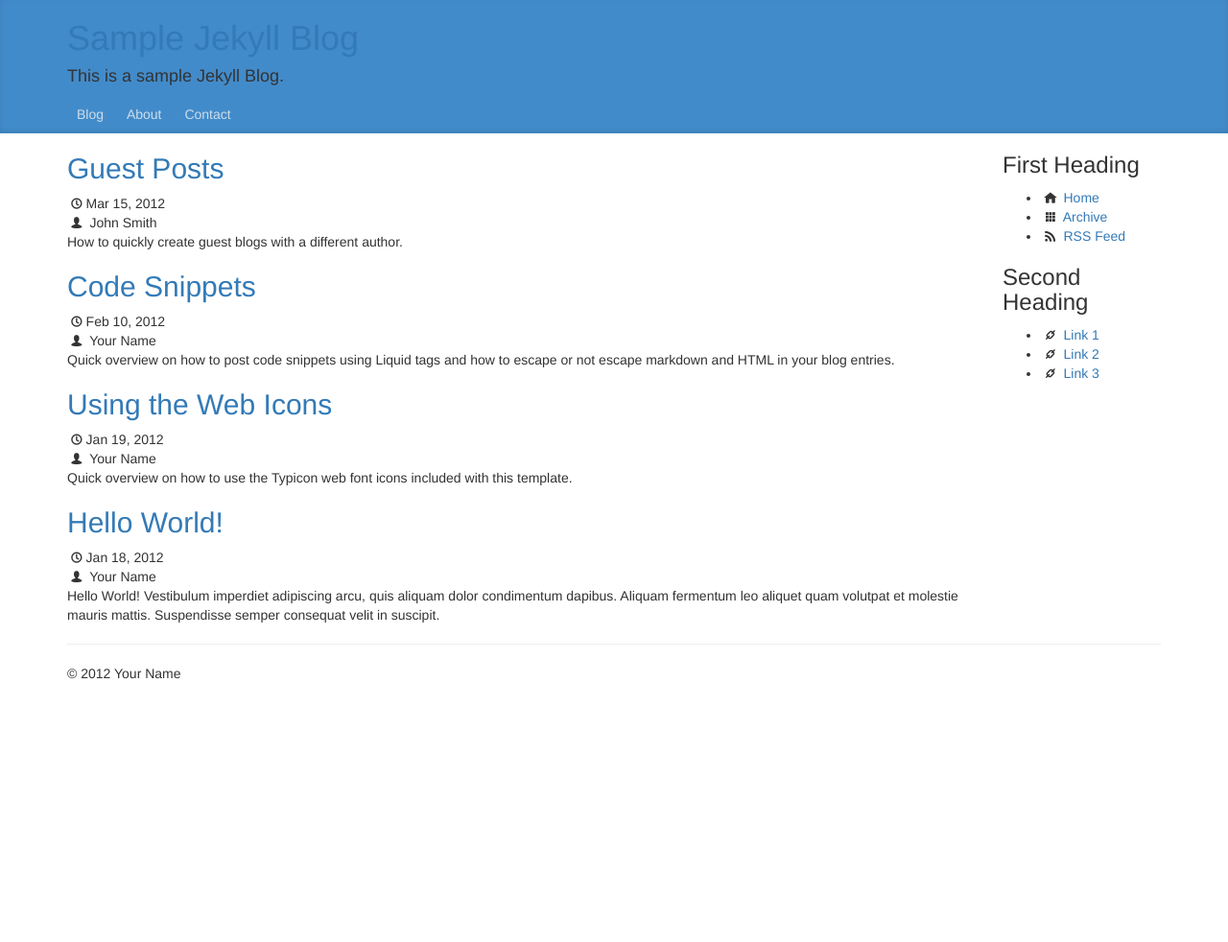
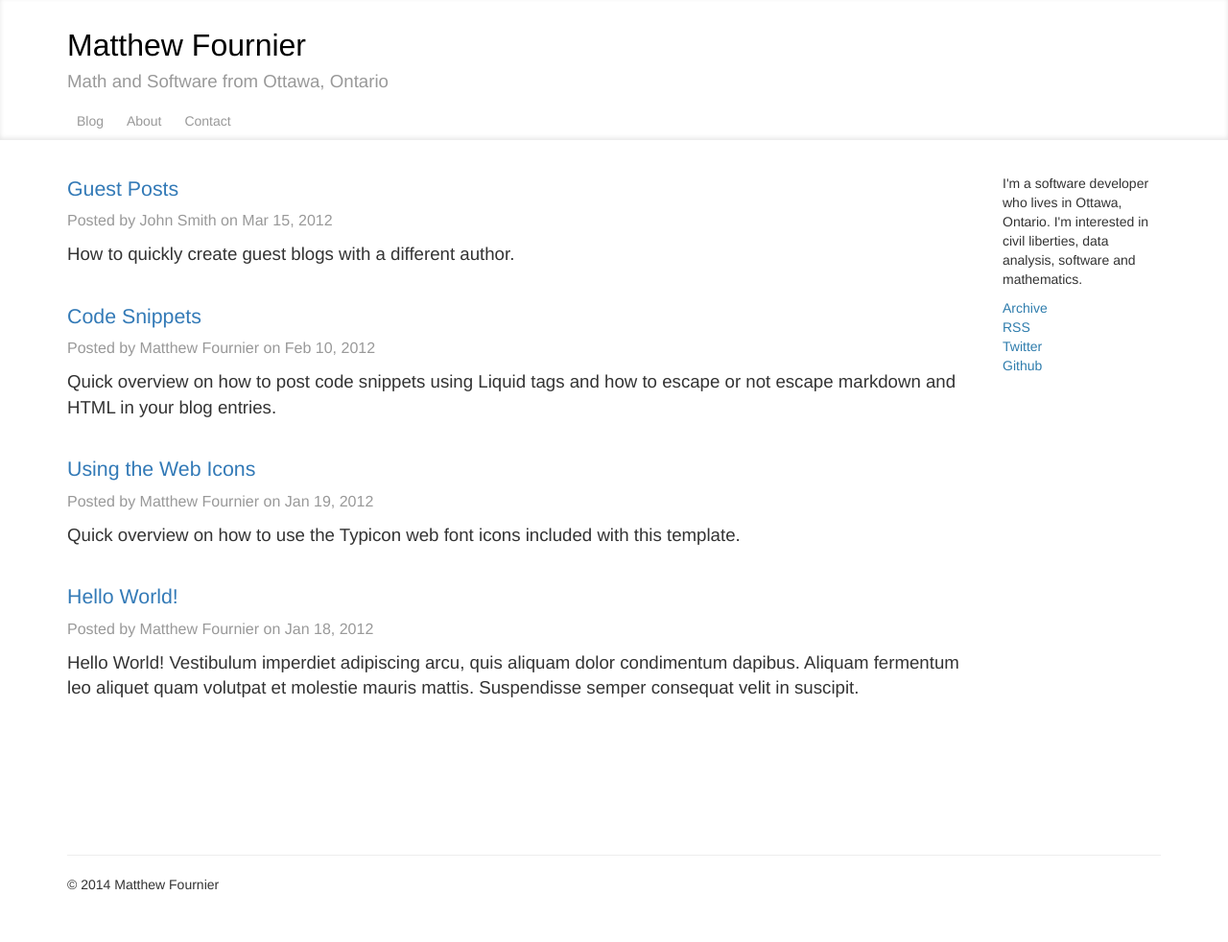
Before and after one commit to mfournierca/slartibartfast, a Jekyll site: the page built from index.html, in a window 1280 px wide. Shown: the whole page at 96% size. Built offline with Jekyll 4.4.1, drawn with Linux system fonts in a browser that asks for light colours; nearby versions of some CDN libraries; library files that are not in the unit come from our copies; Markdown is read by kramdown in place of the engine named in the settings; before the commit the page ends 900 px from its top, so only the background shows below that.

Commit message:
finished site layout, css

```diff
--- a/_config.yml
+++ b/_config.yml
@@ -1,14 +1,14 @@
 # Name of your blog (this will show up at the top of your page and in the RSS feed)
-name: Sample Jekyll Blog
+name: Matthew Fournier
 
 # Short description (goes below the title; it will also be used in the RSS feed)
-description: This is a sample Jekyll Blog.
+description: Math and Software from Ottawa, Ontario
 
 # Your name, as you want it to appear underneath each post and in the footer
-author: Your Name
+author: Matthew Fournier
 
 # Your email if you want it to be linked on the contact page
-author_email: you@example.com
+author_email:
 
 # Uncomment if you are planning to run the blog in a subdirectory
 # Note - if you enable this, and attempt to view your site locally you have to use the baseurl in your local path.
--- a/_layouts/default.html
+++ b/_layouts/default.html
@@ -11,76 +11,71 @@
 
 
         <link rel="stylesheet" href="{{site.baseurl}}/style.css" />
-        <link href="/resources/bootstrap/css/bootstrap.min.css" rel="stylesheet">
+        <link href="{{site.baseurl}}/resources/bootstrap/css/bootstrap.min.css" rel="stylesheet">
         <link rel="stylesheet" href="{{site.baseurl}}/resources/fontello/css/fontello.css">
         <link rel="stylesheet" href="{{site.baseurl}}/resources/fontello/css/animation.css">
         <!--[if IE 7]><link rel="stylesheet" href="{{site.baseurl}}/resources/fontello/css/fontello-ie7.css"><![endif]-->
     </head>
 
     <body>
-        <div class="blog-masthead">
+        <div class="site-masthead">
             <div class="container">
-            <header>
-                <h1><a href="{{site.baseurl}}/">{{ site.name }}</a></h1>
-                    <h4>{{ site.description }}</h4>
+                <div class="row">
+                    <div class="col-sm-12">
+                        <header class="site-header">
+                            <h1 class="site-title"><a href="{{site.baseurl}}/">{{ site.name }}</a></h1>
+                            <h4 class="site-description">{{ site.description }}</h4>
                         </header>
-            <nav class="blog-nav">
+                        <nav class="site-nav">
+                            <!-- add active tag to nav bar links depending on what top-level folder the page is in -->
                             {% if {{page.url}} contains '/blog' %}
-                    <a class="blog-nav-item active" href="{{site.baseurl}}/blog">Blog</a>
-                    <a class="blog-nav-item" href="{{site.baseurl}}/about">About</a>
-                    <a class="blog-nav-item" href="{{site.baseurl}}/contact">Contact</a>
+                                <a class="site-nav-item active" href="{{site.baseurl}}/blog">Blog</a>
+                                <a class="site-nav-item" href="{{site.baseurl}}/about">About</a>
+                                <a class="site-nav-item" href="{{site.baseurl}}/contact">Contact</a>
                             {% elsif {{page.url}} contains '/about' %}
-                    <a class="blog-nav-item" href="{{site.baseurl}}/blog">Blog</a>
-                    <a class="blog-nav-item active" href="{{site.baseurl}}/about">About</a>
-                    <a class="blog-nav-item" href="{{site.baseurl}}/contact">Contact</a>
+                                <a class="site-nav-item" href="{{site.baseurl}}/blog">Blog</a>
+                                <a class="site-nav-item active" href="{{site.baseurl}}/about">About</a>
+                                <a class="site-nav-item" href="{{site.baseurl}}/contact">Contact</a>
                             {% elsif {{page.url}} contains '/contact' %}
-                    <a class="blog-nav-item" href="{{site.baseurl}}/blog">Blog</a>
-                    <a class="blog-nav-item" href="{{site.baseurl}}/about">About</a>
-                    <a class="blog-nav-item active" href="{{site.baseurl}}/contact">Contact</a>
+                                <a class="site-nav-item" href="{{site.baseurl}}/blog">Blog</a>
+                                <a class="site-nav-item" href="{{site.baseurl}}/about">About</a>
+                                <a class="site-nav-item active" href="{{site.baseurl}}/contact">Contact</a>
                             {% else %}
-                    <a class="blog-nav-item" href="{{site.baseurl}}/blog">Blog</a>
-                    <a class="blog-nav-item" href="{{site.baseurl}}/about">About</a>
-                    <a class="blog-nav-item" href="{{site.baseurl}}/contact">Contact</a>
+                                <a class="site-nav-item" href="{{site.baseurl}}/blog">Blog</a>
+                                <a class="site-nav-item" href="{{site.baseurl}}/about">About</a>
+                                <a class="site-nav-item" href="{{site.baseurl}}/contact">Contact</a>
                             {% endif %}
-
                         </nav>
+                    </div>
+                </div>
             </div>
         </div>
 
         <div class="container">
             <div class="row">
-                <div class="col-sm-10">
+
+                <div class="col-sm-10 blog-list">
                     <main>
-
                         {{ content }}
-
                     </main>
                 </div>
 
-                <div class="col-sm-2">
-                    <nav>
-                        <h3>First Heading</h3>
-
-                        <ul>
-                            <li><i class="icon-home"></i>   <a href="{{site.baseurl}}/">Home</a></li>
-                            <li><i class="icon-th"></i>     <a href="{{site.baseurl}}/archive">Archive</a></li>
-                            <li><i class="icon-rss"></i>    <a href="{{site.baseurl}}/feed.xml">RSS Feed</a></li>
+                <div class="col-sm-2 sidebar-module">
+                    <div class="sidebar-module-inset">
+                        <p>I'm a software developer who lives in Ottawa, Ontario. I'm interested in civil liberties, data analysis, software and mathematics.</p>
+                    </div>
+                    <ul class="sidebar-module-nav-list">
+                        <li><a href="{{site.baseurl}}/archive">Archive</a></li>
+                        <li><a href="{{site.baseurl}}/feed.xml">RSS</a></li>
+                        <li><a href="#">Twitter</a></li>
+                        <li><a href="#">Github</a></li>
                     </ul>
-
-                        <h3>Second Heading</h3>
-
-                        <ul>
-                            <li><i class="icon-link"></i>   <a href="#">Link 1</a></li>
-                            <li><i class="icon-link"></i>   <a href="#">Link 2</a></li>
-                            <li><i class="icon-link"></i>   <a href="#">Link 3</a></li>
-                        </ul>
-                    </nav>
                 </div>
             </div>
 
-            <footer>
+            <footer class="blog-footer">
                 <hr />
-                <p>&copy; <time>2012</time> {{ site.author }}</p>
+                <p>&copy; <time>2014</time> {{ site.author }}</p>
             </footer>
 
         </div>
--- a/index.html
+++ b/index.html
@@ -5,15 +5,16 @@ title: Home
 
 <!-- Show last 5 posts here -->
 {% for post in site.posts limit: 5  %}
-	<article>
+	<article class="blog-list-item">
 
         <header>
-            <h2><a href="{{site.baseurl}}{{post.url}}">{{ post.title }}</a></h2>
-            <span class="date"><i class="icon-clock"></i><time datetime="{{post.date|date:"%F"}}">{{post.date|date:"%b %d, %Y"}}</time></span><br/>
-            <span class="author"><i class="icon-user"></i> {% if post.author %}{{post.author}}{% else %}{{site.author}}{% endif%}</span>
+            <h3 class="blog-list-item-title"><a href="{{site.baseurl}}{{post.url}}">{{ post.title }}</a></h2>
+            <div class="blog-list-item-meta">
+	            <span>Posted by {% if post.author %}{{post.author}}{% else %}{{site.author}}{% endif%} on <time datetime="{{post.date|date:"%F"}}">{{post.date|date:"%b %d, %Y"}}</time></span>
+	        </div>
         </header>
 
-		<div class="entry">{{ post.excerpt }}</div>
+		<div class="blog-list-item-excerpt">{{ post.excerpt }}</div>
 
 	</article>
 {% endfor %}
--- a/style.css
+++ b/style.css
@@ -3,22 +3,8 @@
  */
 
 body {
-  font-family: Georgia, "Times New Roman", Times, serif;
-  color: #555;
+  font-family: "Helvetica Neue", Helvetica, Arial, serif;
 }
-
-h1, .h1,
-h2, .h2,
-h3, .h3,
-h4, .h4,
-h5, .h5,
-h6, .h6 {
-  margin-top: 0;
-  font-family: "Helvetica Neue", Helvetica, Arial, sans-serif;
-  font-weight: normal;
-  color: #333;
-}
-
 
 /*
  * Override Bootstrap's default container.
@@ -32,33 +18,51 @@ h6, .h6 {
 
 
 /*
- * Masthead for nav
+ * Masthead / site header area
  */
 
-.blog-masthead {
-  background-color: #428bca;
+.site-masthead {
   box-shadow: inset 0 -2px 5px rgba(0,0,0,.1);
+  margin-bottom: 20px;
+}
+
+.site-title {
+  margin-top: 30px;
+  margin-bottom: 0;
+  color: #000;
+  font-size: 24pt;
+  font-weight: normal;
+}
+
+.site-title a, .site-title a:visited {
+  color: #000;
+}
+
+.site-description {
+  font-size: 14pt;
+  color: #999;
 }
 
 /* Nav links */
-.blog-nav-item {
+.site-nav-item {
   position: relative;
   display: inline-block;
   padding: 10px;
+  color: #999;
   font-weight: 500;
-  color: #cdddeb;
 }
-.blog-nav-item:hover,
-.blog-nav-item:focus {
-  color: #fff;
+.site-nav-item:hover,
+.site-nav-item:focus,
+.site-nav-item:visited {
+  color: #000;
   text-decoration: none;
 }
 
 /* Active state gets a caret at the bottom */
-.blog-nav .active {
-  color: #fff;
+.site-nav .active {
+  color: #000;
 }
-.blog-nav .active:after {
+.site-nav .active:after {
   position: absolute;
   bottom: 0;
   left: 50%;
@@ -72,66 +76,82 @@ h6, .h6 {
   border-left:   5px solid transparent;
 }
 
+/*
+*   Link colors and behaviour
+*/
+
+a {
+  color: #2F7DAD;
+}
+
+a:hover {
+  color: #2F7DAD;
+}
+
+a:visited {
+  /* color: #62B0E0; */
+  color: #2F7DAD;
+}
 
 /*
- * Blog name and description
- */
+* List of posts
+*/
 
-.blog-header {
-  padding-top: 20px;
-  padding-bottom: 20px;
+.blog-list {
+  margin-bottom: 60px;
 }
-.blog-title {
-  margin-top: 30px;
-  margin-bottom: 0;
-  font-size: 60px;
-  font-weight: normal;
+
+.blog-list-item {
+  margin-bottom: 40px;
 }
-.blog-description {
-  font-size: 20px;
+
+.blog-list-item-title {
+  font-size: 16pt;
+}
+
+.blog-list-item-meta {
+  margin-bottom: 10px;
+  font-size: 12pt;
   color: #999;
 }
 
+.blog-list-item-excerpt {
+  font-size: 14pt;
+}
 
 /*
- * Main column and sidebar layout
+ * sidebar layout
  */
 
-.blog-main {
-  font-size: 18px;
-  line-height: 1.5;
+.sidebar-module {
+  padding: 15px;
 }
 
-/* Sidebar modules for boxing content */
-.sidebar-module {
-  padding: 15px;
-  margin: 0 -15px 15px;
-}
 .sidebar-module-inset {
-  padding: 15px;
-  background-color: #f5f5f5;
   border-radius: 4px;
 }
-.sidebar-module-inset p:last-child,
-.sidebar-module-inset ul:last-child,
-.sidebar-module-inset ol:last-child {
-  margin-bottom: 0;
+
+.sidebar-module-nav-list {
+  list-style: none;
+  margin: 0px;
+  padding: 0px;
 }
 
-
-
-/* Pagination */
-.pager {
-  margin-bottom: 60px;
-  text-align: left;
-}
-.pager > li > a {
-  width: 140px;
-  padding: 10px 20px;
-  text-align: center;
-  border-radius: 30px;
+.sidebar-module-nav-list li {
+  margin: 0px;
 }
 
+.sidebar-module-nav-list a {
+  color: #2F7DAD;
+}
+
+.sidebar-module-nav-list a:hover {
+  color: #2F7DAD;
+}
+
+.sidebar-module-nav-list a:visited {
+  color: #2F7DAD;
+}
 
 /*
  * Blog posts
@@ -142,11 +162,17 @@ h6, .h6 {
 }
 .blog-post-title {
   margin-bottom: 5px;
-  font-size: 40px;
+  font-size: 22pt;
 }
 .blog-post-meta {
-  margin-bottom: 20px;
+  margin-bottom: 14pt;
+  font-size: 12pt;
   color: #999;
+}
+
+.blog-post-content {
+  margin-bottom: 14pt;
+  font-size: 14pt;
 }
 
 
@@ -156,8 +182,4 @@ h6, .h6 {
 
 .blog-footer {
   padding: 40px 0;
-  color: #999;
-  text-align: center;
-  background-color: #f9f9f9;
-  border-top: 1px solid #e5e5e5;
 }
```
Also changed, not shown: _layouts/post.html (+6 -7 lines). Lines whose indentation alone changed are shown as unchanged.
